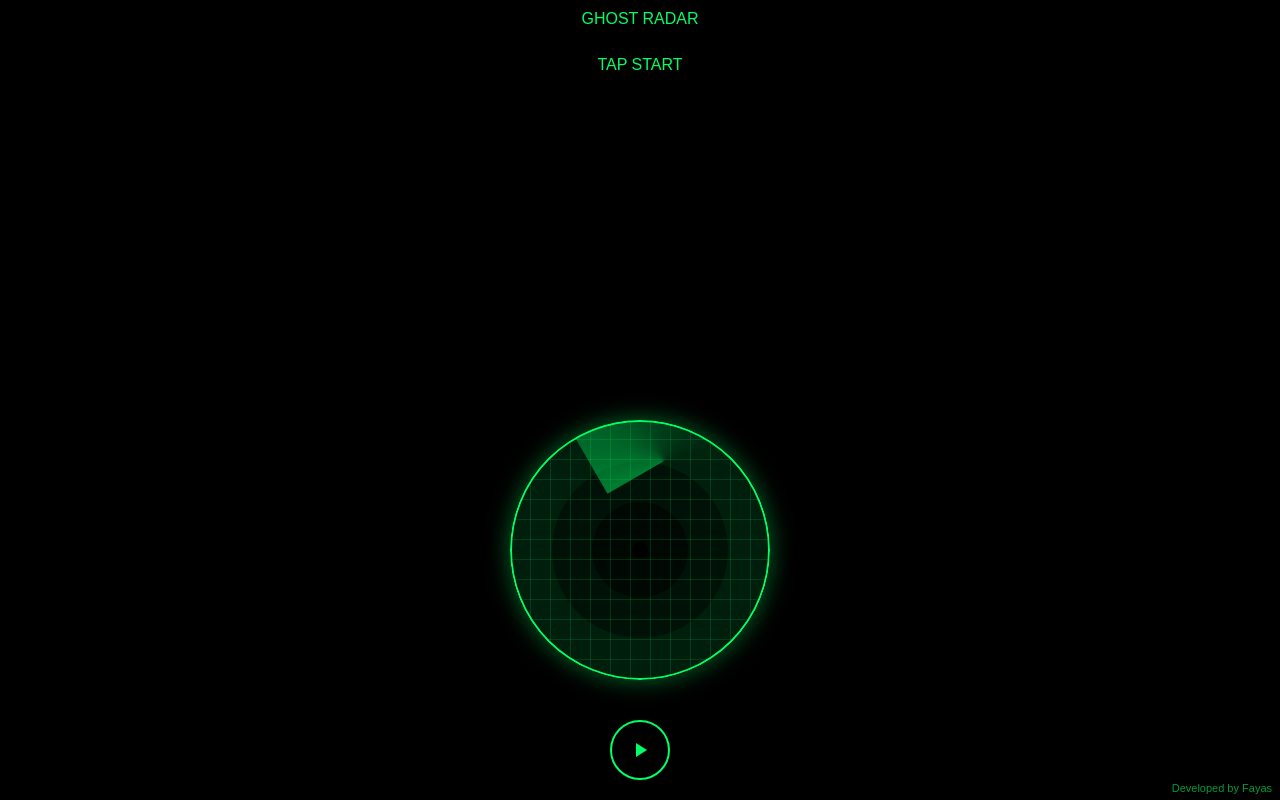
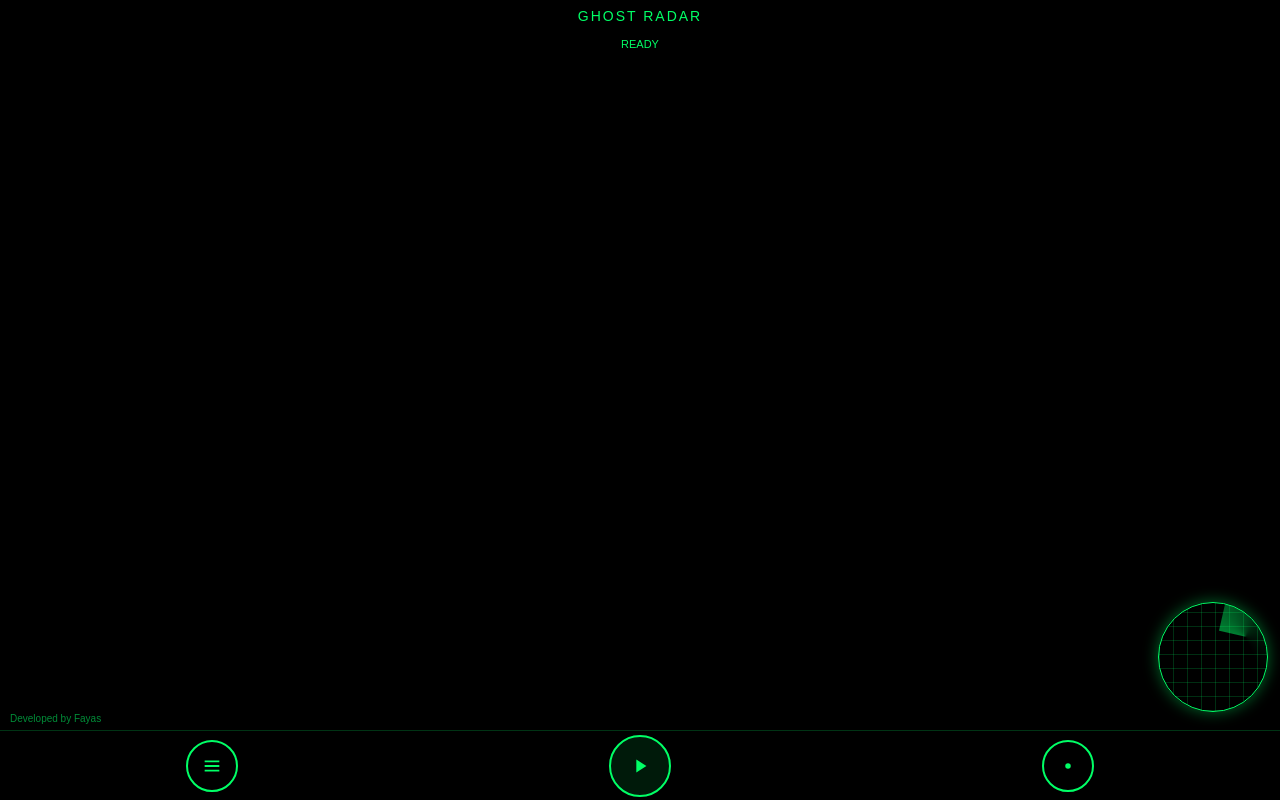
Before and after one commit to blue-gates/ghost_radar, a plain HTML site: page index.html in a window 1280 px wide. Drawn offline with Linux system fonts and the light colour scheme.

Commit message:
Update index.html

```diff
--- a/index.html
+++ b/index.html
@@ -2,7 +2,7 @@
 <html lang="en">
 <head>
 <meta charset="UTF-8">
-<meta name="viewport" content="width=device-width,initial-scale=1.0">
+<meta name="viewport" content="width=device-width,initial-scale=1.0,user-scalable=no">
 <title>Ghost Radar</title>
 
 <style>
@@ -28,154 +28,149 @@ video{
 /* GLITCH */
 .rgb-glitch{
   animation:rgb .08s infinite, shake .12s infinite;
-  filter:
-    grayscale(100%) contrast(220%) brightness(50%)
+  filter:grayscale(100%) contrast(220%) brightness(50%)
     sepia(100%) hue-rotate(90deg)
     drop-shadow(-4px 0 red)
     drop-shadow(4px 0 cyan);
 }
 @keyframes rgb{
-  0%{clip-path:inset(0 0 80% 0)}
-  50%{clip-path:inset(30% 0 40% 0)}
+  0%{clip-path:inset(0 0 85% 0)}
+  50%{clip-path:inset(35% 0 30% 0)}
   100%{clip-path:inset(0 0 0 0)}
 }
 @keyframes shake{
-  0%{transform:translate(0,0)}
-  50%{transform:translate(-6px,3px)}
-  100%{transform:translate(0,0)}
+  0%{transform:translate(0)}
+  50%{transform:translate(-5px,3px)}
+  100%{transform:translate(0)}
 }
 
 /* STATIC */
 #static{
   position:fixed;inset:0;
   display:none;
-  background:
-    repeating-linear-gradient(0deg,#000 0,#000 2px,#111 4px),
-    repeating-linear-gradient(90deg,#000 0,#000 2px,#111 4px);
+  background:repeating-linear-gradient(0deg,#000 0,#000 2px,#111 4px);
   animation:noise .08s infinite;
   z-index:10;
 }
-@keyframes noise{
-  to{background-position:200px 300px,-300px 400px}
-}
+@keyframes noise{to{background-position:200px 300px}}
 
 /* NO SIGNAL */
 #noSignal{
   position:fixed;inset:0;
   display:none;
   align-items:center;justify-content:center;
-  font-size:56px;
-  letter-spacing:6px;
+  font-size:42px;
+  letter-spacing:5px;
   color:white;background:black;
   z-index:11;
   animation:textGlitch .1s infinite;
 }
-@keyframes textGlitch{
-  0%{text-shadow:-5px 0 red,5px 0 cyan}
-  50%{text-shadow:5px 0 red,-5px 0 cyan}
-  100%{text-shadow:-3px 0 red,3px 0 cyan}
-}
 
-/* 👻 CAMERA GHOST (ONLY GLITCH TIME) */
+/* CAMERA GHOST */
 #ghostFlash{
   position:fixed;
   inset:0;
   width:100%;
   height:100%;
+  display:none;
   object-fit:contain;
-  display:none;
   pointer-events:none;
   z-index:7;
   opacity:.45;
   mix-blend-mode:screen;
-  filter:
-    grayscale(100%)
-    sepia(100%)
-    hue-rotate(80deg)
-    brightness(130%)
-    blur(2px);
+  filter:grayscale(100%) sepia(100%)
+          hue-rotate(80deg)
+          brightness(130%) blur(2px);
 }
 
-/* ===== AIRPORT RADAR ===== */
+/* HEADER */
+.header{
+  position:fixed;top:8px;left:50%;
+  transform:translateX(-50%);
+  font-size:14px;
+  letter-spacing:2px;
+}
+
+/* STATUS */
+.status{
+  position:fixed;top:34px;left:50%;
+  transform:translateX(-50%);
+  background:rgba(0,0,0,.7);
+  padding:4px 12px;
+  border-radius:14px;
+  font-size:11px;
+}
+
+/* SMALL RADAR */
 .radar{
   position:fixed;
-  bottom:120px;
-  left:50%;
-  transform:translateX(-50%);
-  width:260px;height:260px;
+  bottom:88px;
+  right:12px;
+  width:110px;height:110px;
   border-radius:50%;
   overflow:hidden;
   background:
-    repeating-linear-gradient(
-      0deg,
-      rgba(0,255,100,.15) 0,
-      rgba(0,255,100,.15) 1px,
+    repeating-linear-gradient(0deg,
+      rgba(0,255,100,.18) 0,
+      rgba(0,255,100,.18) 1px,
       transparent 1px,
-      transparent 20px
-    ),
-    repeating-linear-gradient(
-      90deg,
-      rgba(0,255,100,.15) 0,
-      rgba(0,255,100,.15) 1px,
+      transparent 14px),
+    repeating-linear-gradient(90deg,
+      rgba(0,255,100,.18) 0,
+      rgba(0,255,100,.18) 1px,
       transparent 1px,
-      transparent 20px
-    );
-  box-shadow:0 0 25px rgba(0,255,100,.4);
+      transparent 14px);
+  border:1px solid var(--green);
+  box-shadow:0 0 15px rgba(0,255,100,.4);
 }
-
-/* RADAR RINGS */
-.radar::before{
-  content:"";
-  position:absolute;inset:0;
-  border-radius:50%;
-  border:2px solid var(--green);
-  box-shadow:
-    inset 0 0 0 40px rgba(0,255,100,.05),
-    inset 0 0 0 80px rgba(0,255,100,.04),
-    inset 0 0 0 120px rgba(0,255,100,.03);
-}
-
-/* SWEEP CONE */
 .sweep{
   position:absolute;
   width:50%;height:50%;
   background:conic-gradient(
     from 0deg,
-    rgba(0,255,100,.45),
+    rgba(0,255,100,.5),
     rgba(0,255,100,.15),
-    transparent 60%
-  );
+    transparent 65%);
   top:50%;left:50%;
   transform-origin:0% 0%;
-  animation:sweep 3s linear infinite;
+  animation:sweep 2.8s linear infinite;
 }
 @keyframes sweep{to{transform:rotate(360deg)}}
 
-/* UI */
-.header{position:fixed;top:10px;left:50%;transform:translateX(-50%)}
-.status{
-  position:fixed;top:50px;left:50%;
-  transform:translateX(-50%);
-  background:rgba(0,0,0,.7);
-  padding:6px 16px;border-radius:20px;
+/* FOOTER BAR */
+.footer{
+  position:fixed;
+  bottom:0;left:0;
+  width:100%;
+  height:70px;
+  background:rgba(0,0,0,.85);
+  display:flex;
+  justify-content:space-around;
+  align-items:center;
+  border-top:1px solid rgba(0,255,100,.2);
 }
 
-/* CONTROLS */
-.controls{
-  position:fixed;bottom:20px;left:50%;
-  transform:translateX(-50%);
+/* BUTTON */
+.btn{
+  width:52px;height:52px;
+  border-radius:50%;
+  border:2px solid var(--green);
+  display:flex;
+  align-items:center;
+  justify-content:center;
 }
-.btn{
-  width:60px;height:60px;border-radius:50%;
-  border:2px solid var(--green);
-  display:flex;align-items:center;justify-content:center;
+.btn.main{
+  width:62px;height:62px;
+  background:rgba(0,255,100,.1);
 }
-svg{width:24px;height:24px;fill:var(--green)}
+svg{width:22px;height:22px;fill:var(--green)}
 
 /* COPYRIGHT */
 .copyright{
-  position:fixed;bottom:6px;right:8px;
-  font-size:11px;opacity:.6;cursor:pointer;
+  position:fixed;
+  bottom:76px;left:10px;
+  font-size:10px;
+  opacity:.55;
 }
 </style>
 </head>
@@ -184,7 +179,6 @@ svg{width:24px;height:24px;fill:var(--green)}
 
 <video id="cam" autoplay playsinline></video>
 <img id="ghostFlash" src="img/ghost.png">
-
 <div id="static"></div>
 <div id="noSignal">NO SIGNAL</div>
 
@@ -194,15 +188,21 @@ svg{width:24px;height:24px;fill:var(--green)}
 <audio id="smileSound" src="sounds/smile.mp3"></audio>
 
 <div class="header">GHOST RADAR</div>
-<div class="status" id="status">TAP START</div>
+<div class="status" id="status">READY</div>
 
-<div class="radar">
-  <div class="sweep"></div>
-</div>
+<div class="radar"><div class="sweep"></div></div>
 
-<div class="controls">
-  <div class="btn" onclick="startAll()">
+<div class="footer">
+  <div class="btn">
+    <svg viewBox="0 0 24 24"><path d="M4 6h16v2H4zM4 11h16v2H4zM4 16h16v2H4z"/></svg>
+  </div>
+
+  <div class="btn main" onclick="startAll()">
     <svg viewBox="0 0 24 24"><polygon points="8,5 19,12 8,19"/></svg>
+  </div>
+
+  <div class="btn">
+    <svg viewBox="0 0 24 24"><circle cx="12" cy="12" r="3"/><path d="M12 2v4M12 18v4M2 12h4M18 12h4"/></svg>
   </div>
 </div>
 
@@ -214,9 +214,9 @@ Developed by Fayas
 <script>
 const cam=document.getElementById("cam");
 const status=document.getElementById("status");
+const ghostFlash=document.getElementById("ghostFlash");
 const staticFx=document.getElementById("static");
 const noSignal=document.getElementById("noSignal");
-const ghostFlash=document.getElementById("ghostFlash");
 
 const bg=document.getElementById("bg");
 const heartbeat=document.getElementById("heartbeat");
@@ -234,34 +234,28 @@ function startAll(){
 
  bg.volume=.35; bg.play();
  heartbeat.volume=.8; heartbeat.play();
+ status.innerText="SCANNING";
 
- status.innerText="SCANNING";
  setInterval(triggerGlitch,20000);
 }
 
 function triggerGlitch(){
  cam.classList.add("rgb-glitch");
- glitchSound.currentTime=0;
  glitchSound.play();
 
- setTimeout(()=>{
-   ghostFlash.style.display="block";
- },600);
-
- setTimeout(()=>{
-   ghostFlash.style.display="none";
- },1000);
+ setTimeout(()=>ghostFlash.style.display="block",500);
+ setTimeout(()=>ghostFlash.style.display="none",900);
 
  setTimeout(()=>{
    cam.style.display="none";
    staticFx.style.display="block";
- },1200);
+ },1100);
 
  setTimeout(()=>{
    staticFx.style.display="none";
    noSignal.style.display="flex";
    smileSound.play();
- },1800);
+ },1700);
 
  setTimeout(()=>{
    noSignal.style.display="none";
```
